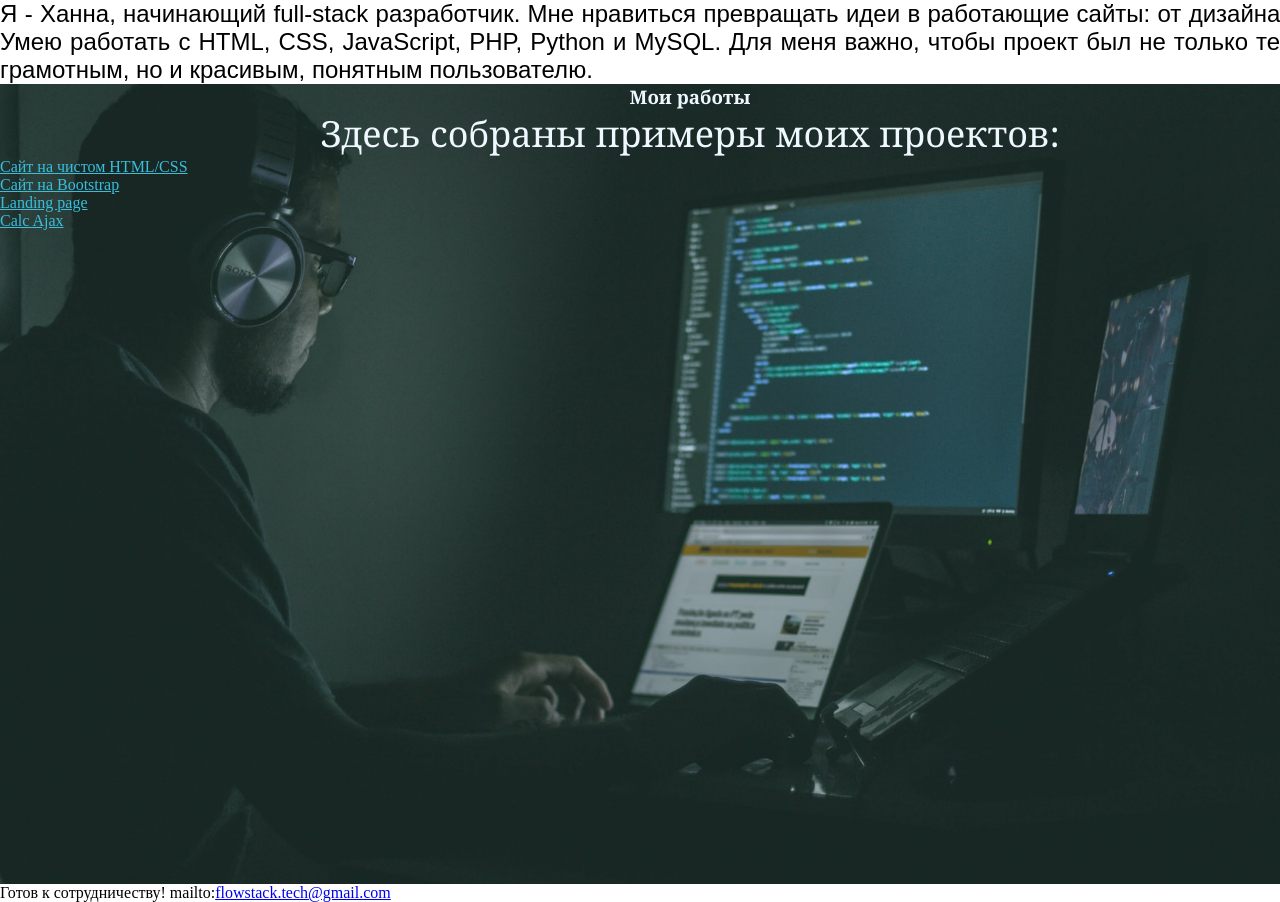
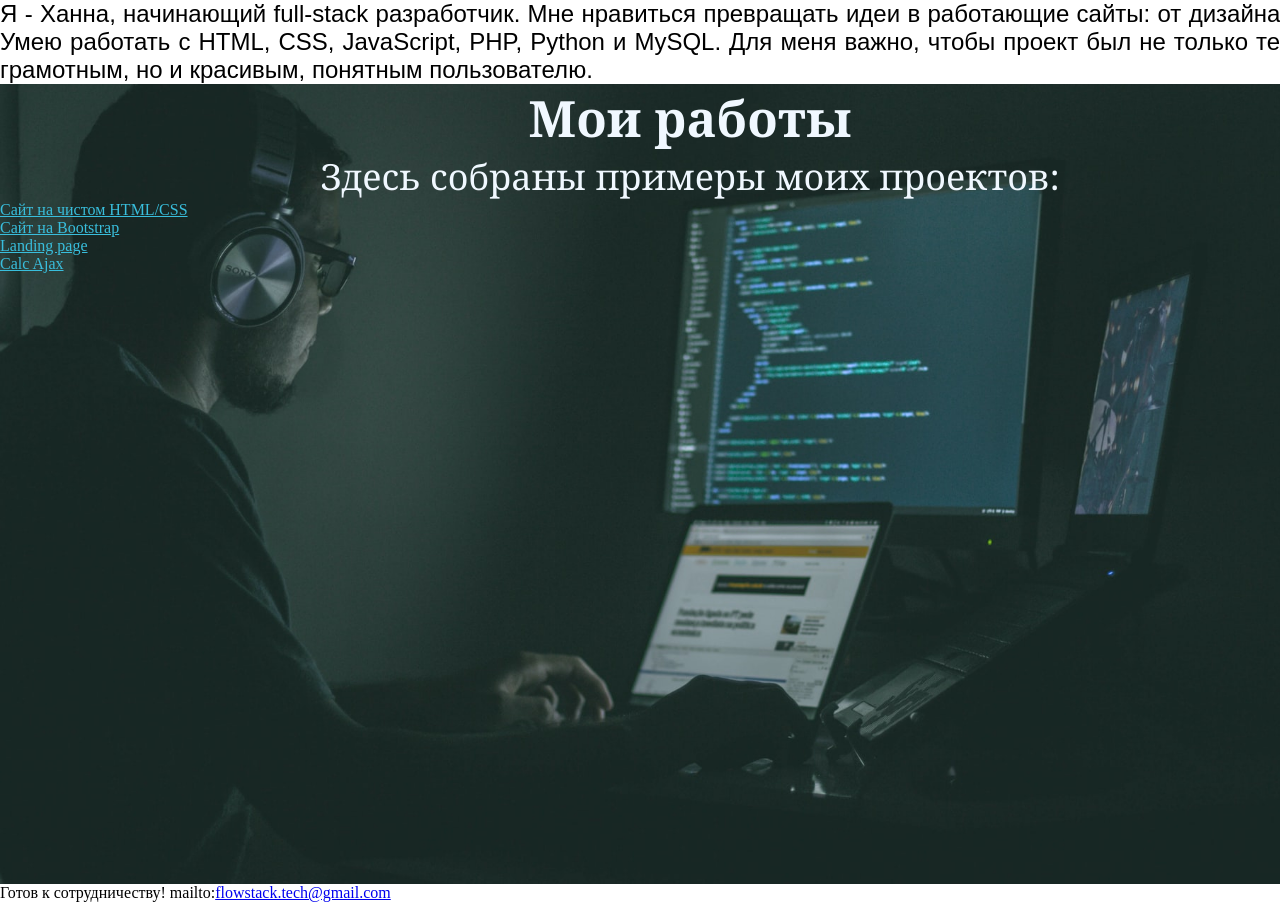
Before and after one commit to HannaJKTV24/HannaJKTV24.github.io, a plain HTML site: page index.html in a window 1280 px wide. Shown: the top 902 px of the page. Drawn offline with Linux system fonts and the light colour scheme.

Commit message:
Portfolio

```diff
--- a/styles.css
+++ b/styles.css
@@ -26,13 +26,14 @@ header p {
 
 .container h3 {
 	text-align: center;
-	font-family: Cambria, Cochin, Georgia, Times, 'Times New Roman', serif;
+	font-size: 50px;
+	font-family: Cambria, serif;
 	color: aliceblue;
 }
 
 .container p {
 	text-align: center;
-	font-family: Cambria, Cochin, Georgia, Times, 'Times New Roman', serif;
+	font-family: Georgia, serif;
 	font-size: 36px;
 	color: aliceblue;
 }
```
